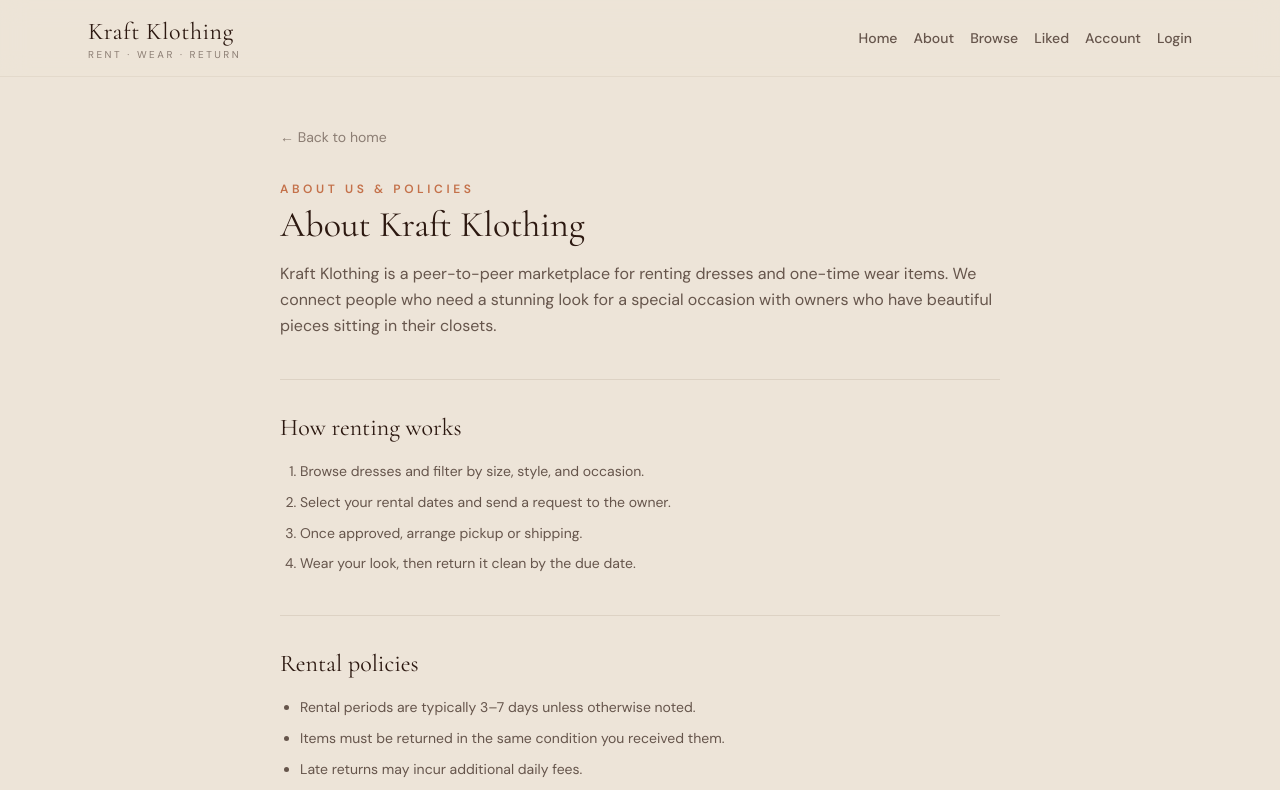
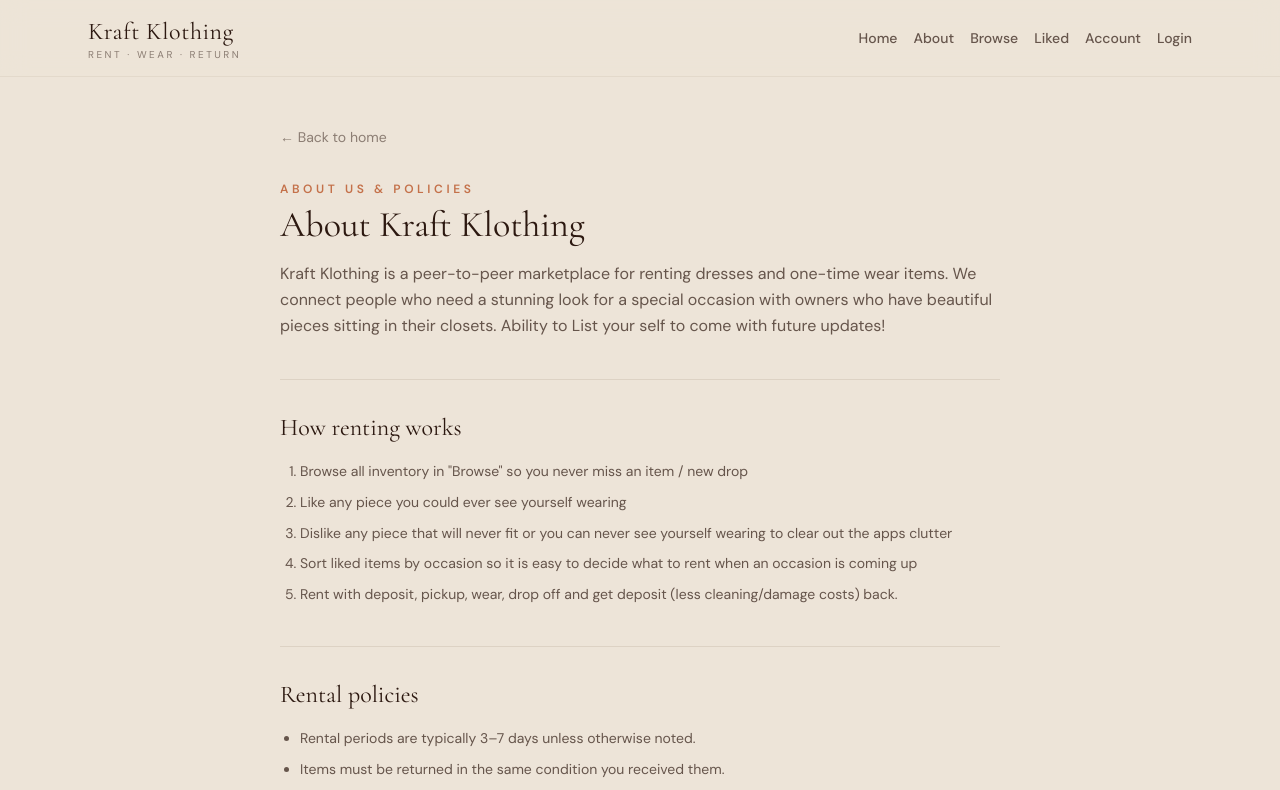
Before and after one commit to kraftklothing/Kraft_Klothing, a Next.js app: page /about in a window 1280 px wide. Shown: the top 790 px of the page. Built offline with nearby package versions, Linux system fonts and the light colour scheme.

Commit message:
Update About intro and how-renting-works steps
Refresh the first paragraph and replace the renting steps with the
five-step browse → like → dislike → sort → rent flow.

Co-authored-by: kraftklothing <kraftklothing@users.noreply.github.com>

```diff
--- a/app/about/page.tsx
+++ b/app/about/page.tsx
@@ -20,15 +20,28 @@ export default function AboutPage() {
         Kraft Klothing is a peer-to-peer marketplace for renting dresses and
         one-time wear items. We connect people who need a stunning look for a
         special occasion with owners who have beautiful pieces sitting in their
-        closets.
+        closets. Ability to List your self to come with future updates!
       </p>
 
       <PolicySection title="How renting works">
         <ol className="list-decimal space-y-2 pl-5">
-          <li>Browse dresses and filter by size, style, and occasion.</li>
-          <li>Select your rental dates and send a request to the owner.</li>
-          <li>Once approved, arrange pickup or shipping.</li>
-          <li>Wear your look, then return it clean by the due date.</li>
+          <li>
+            Browse all inventory in &quot;Browse&quot; so you never miss an item
+            / new drop
+          </li>
+          <li>Like any piece you could ever see yourself wearing</li>
+          <li>
+            Dislike any piece that will never fit or you can never see yourself
+            wearing to clear out the apps clutter
+          </li>
+          <li>
+            Sort liked items by occasion so it is easy to decide what to rent
+            when an occasion is coming up
+          </li>
+          <li>
+            Rent with deposit, pickup, wear, drop off and get deposit (less
+            cleaning/damage costs) back.
+          </li>
         </ol>
       </PolicySection>
 
```
